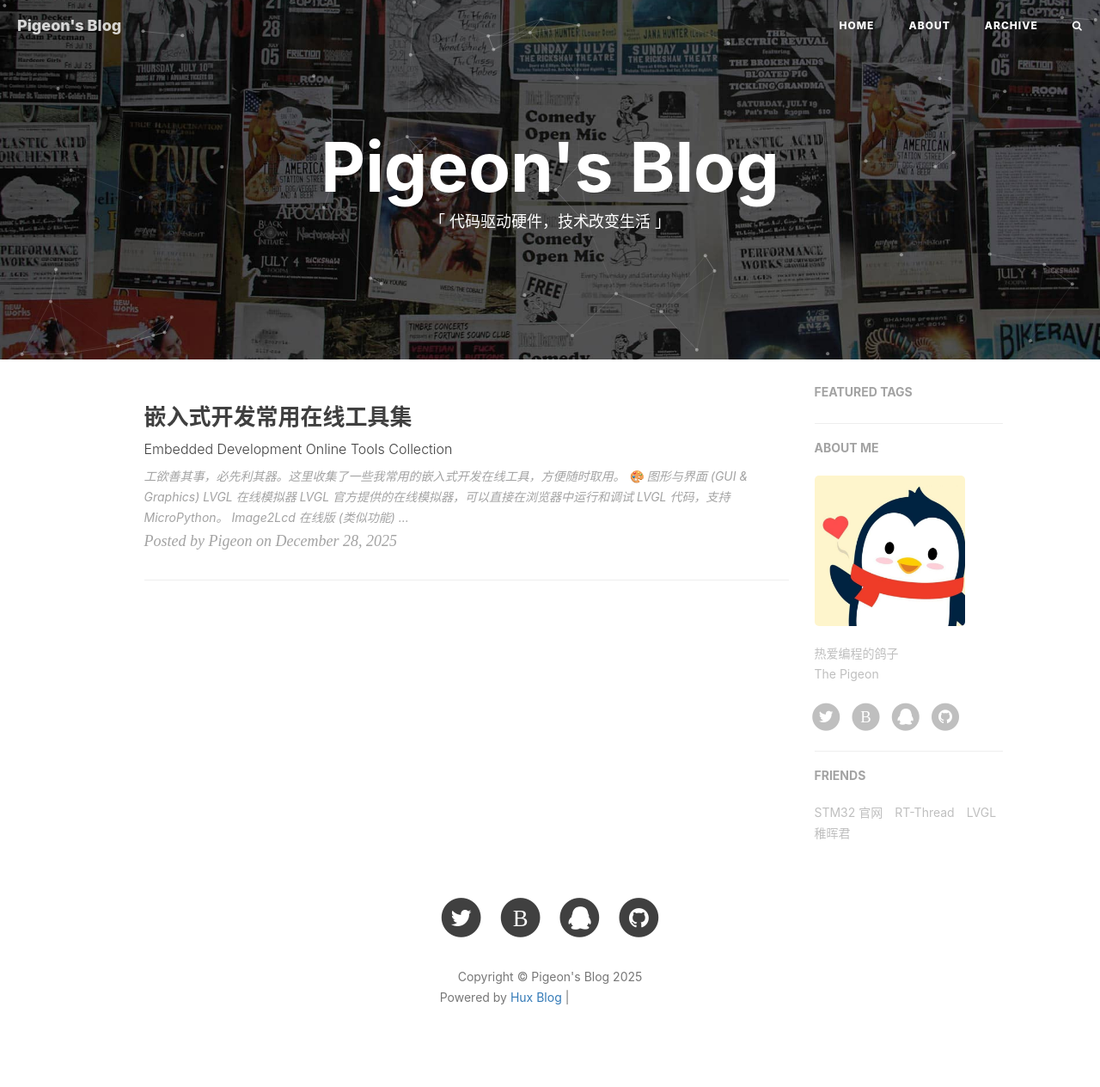
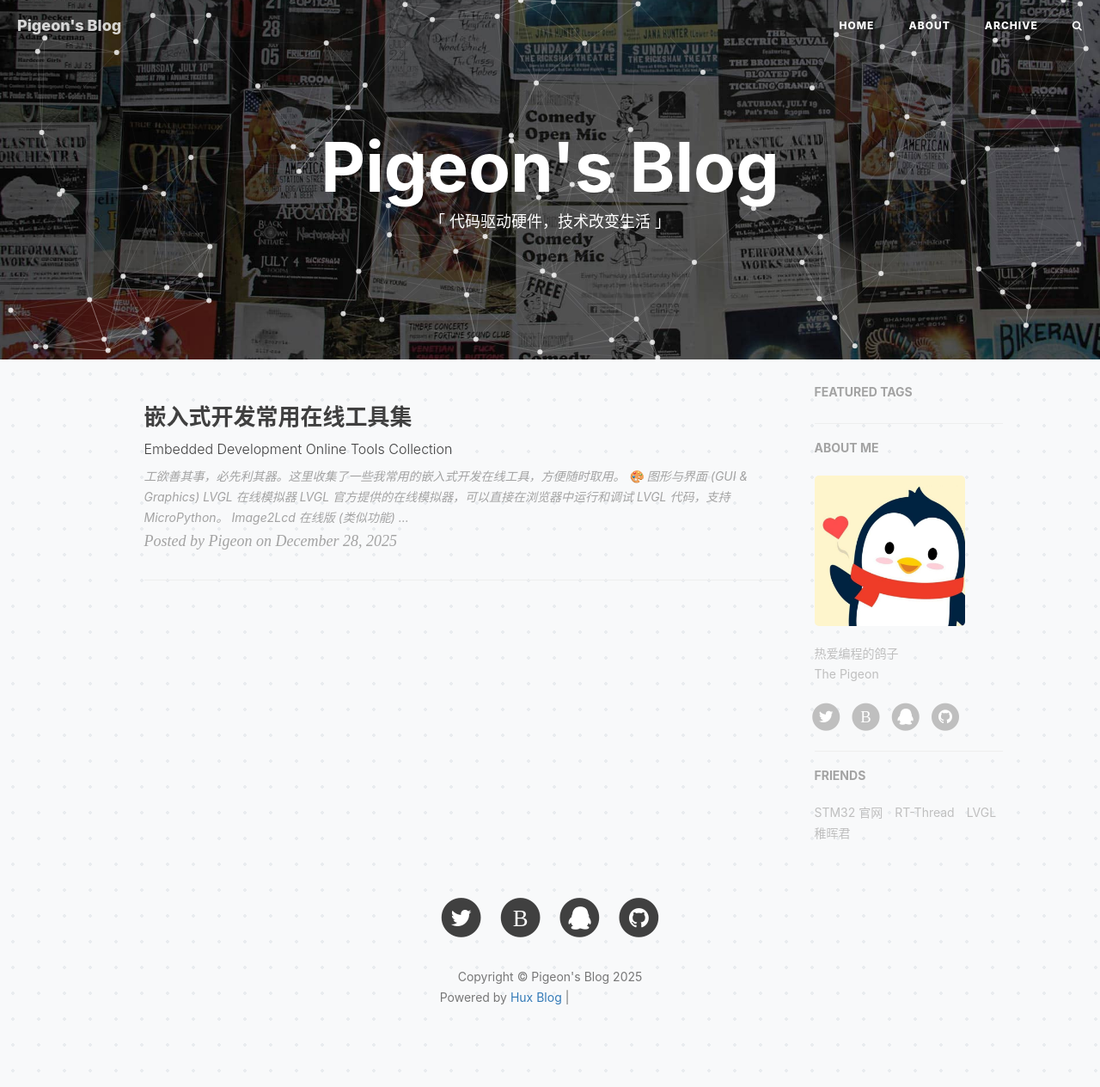
Before and after one commit to theman6699/theman6699.github.io, a Jekyll site: the page built from index.html, in a window 1280 px wide. Shown: the whole page at 86% size. Built offline with Jekyll 4.4.1, drawn with Linux system fonts in a browser that asks for light colours; nearby versions of some CDN libraries; the list of posts is cut into pages by our own code; comment, search, counter and statistics services are not loaded; grey boxes are pictures that could not be loaded.

Commit message:
Enhance particle effect and add background pattern

```diff
--- a/_includes/head.html
+++ b/_includes/head.html
@@ -65,4 +65,13 @@
 
     <!-- ga & ba script hoook -->
     <script></script>
+
+    <style>
+        /* Custom Background Pattern */
+        body {
+            background-color: #f8f9fa;
+            background-image: radial-gradient(#e9ecef 2px, transparent 2px);
+            background-size: 30px 30px;
+        }
+    </style>
 </head>
--- a/js/particle.js
+++ b/js/particle.js
@@ -8,11 +8,11 @@
 
     // 配置参数
     var config = {
-        count: 60, // 粒子数量
-        radius: 2, // 粒子半径
-        dist: 120, // 连线距离
+        count: 100, // 粒子数量
+        radius: 3, // 粒子半径
+        dist: 180, // 连线距离
         color: '255, 255, 255', // 粒子颜色 (RGB)
-        speed: 0.4 // 移动速度
+        speed: 0.8 // 移动速度
     };
 
     // 鼠标位置
@@ -43,7 +43,7 @@
     Particle.prototype.draw = function() {
         ctx.beginPath();
         ctx.arc(this.x, this.y, config.radius, 0, Math.PI * 2);
-        ctx.fillStyle = 'rgba(' + config.color + ', 0.4)';
+        ctx.fillStyle = 'rgba(' + config.color + ', 0.8)';
         ctx.fill();
     };
 
```
